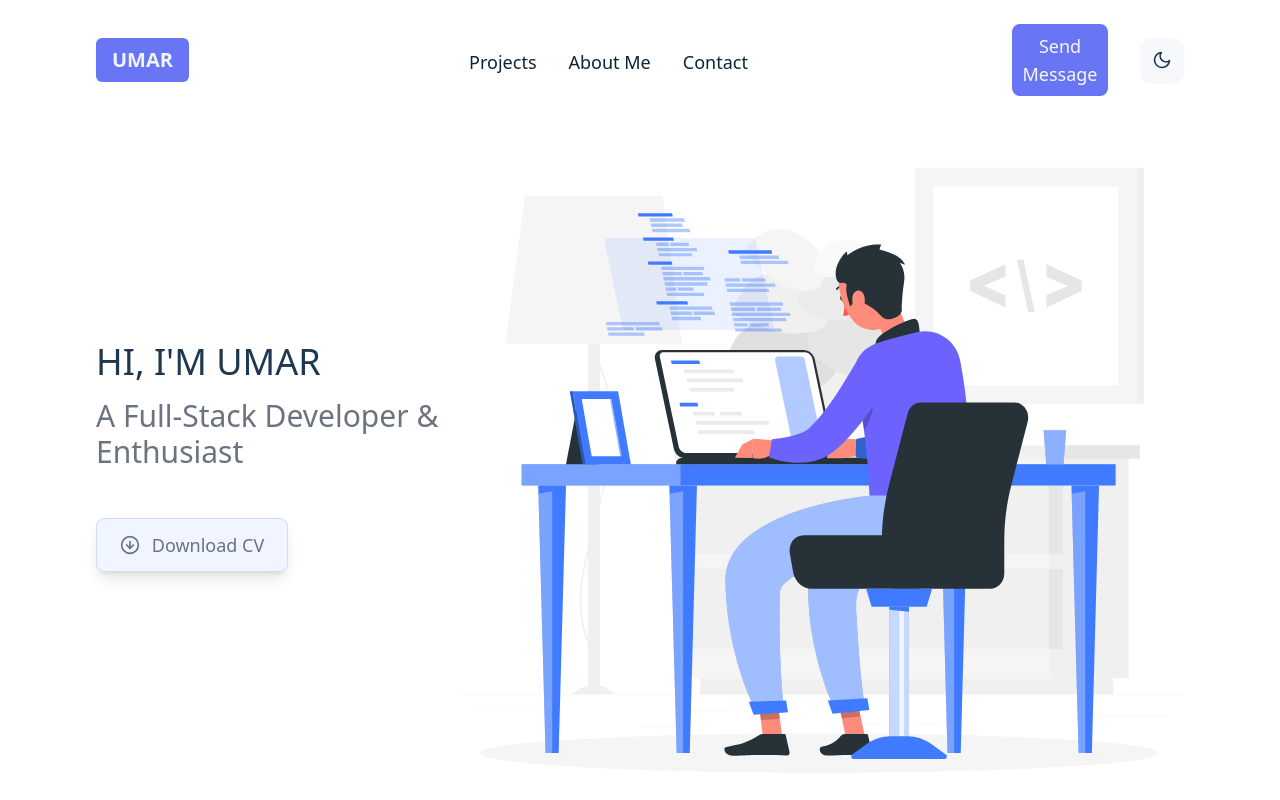
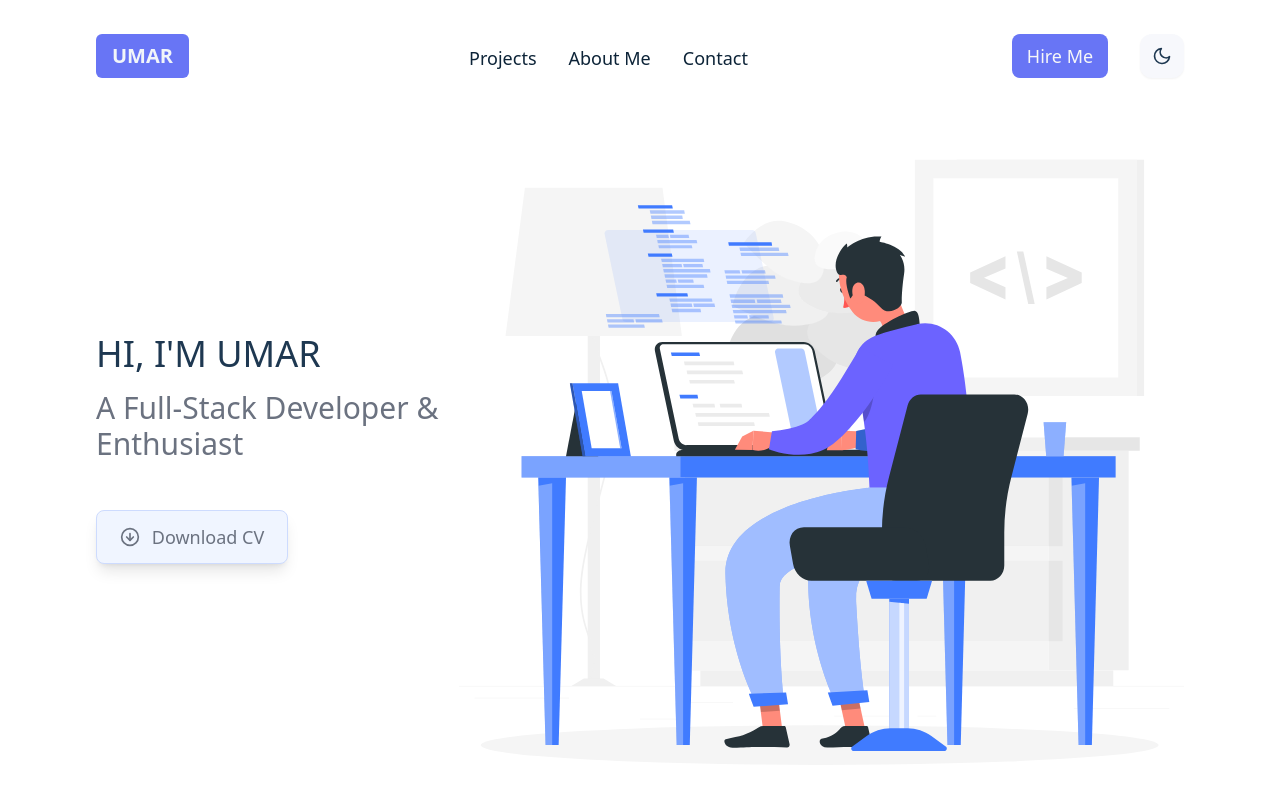
Before and after one commit to umaramjad345/Portfolio_App, a React (Vite) app: page / in a window 1280 px wide. Shown: the top 800 px of the page. Built offline with nearby package versions, Linux system fonts and the light colour scheme.

Commit message:
adding changes

```diff
--- a/src/components/shared/AppHeader.jsx
+++ b/src/components/shared/AppHeader.jsx
@@ -159,7 +159,7 @@ const AppHeader = () => {
               onClick={showHireMeModal}
               className="text-lg text-ternary-light w-24 p-2 py-2 transition-all duration-500 rounded-lg bg-indigo-500 hover:bg-indigo-600"
             >
-              Send Message
+              Hire Me
             </button>
           </div>
 
```
